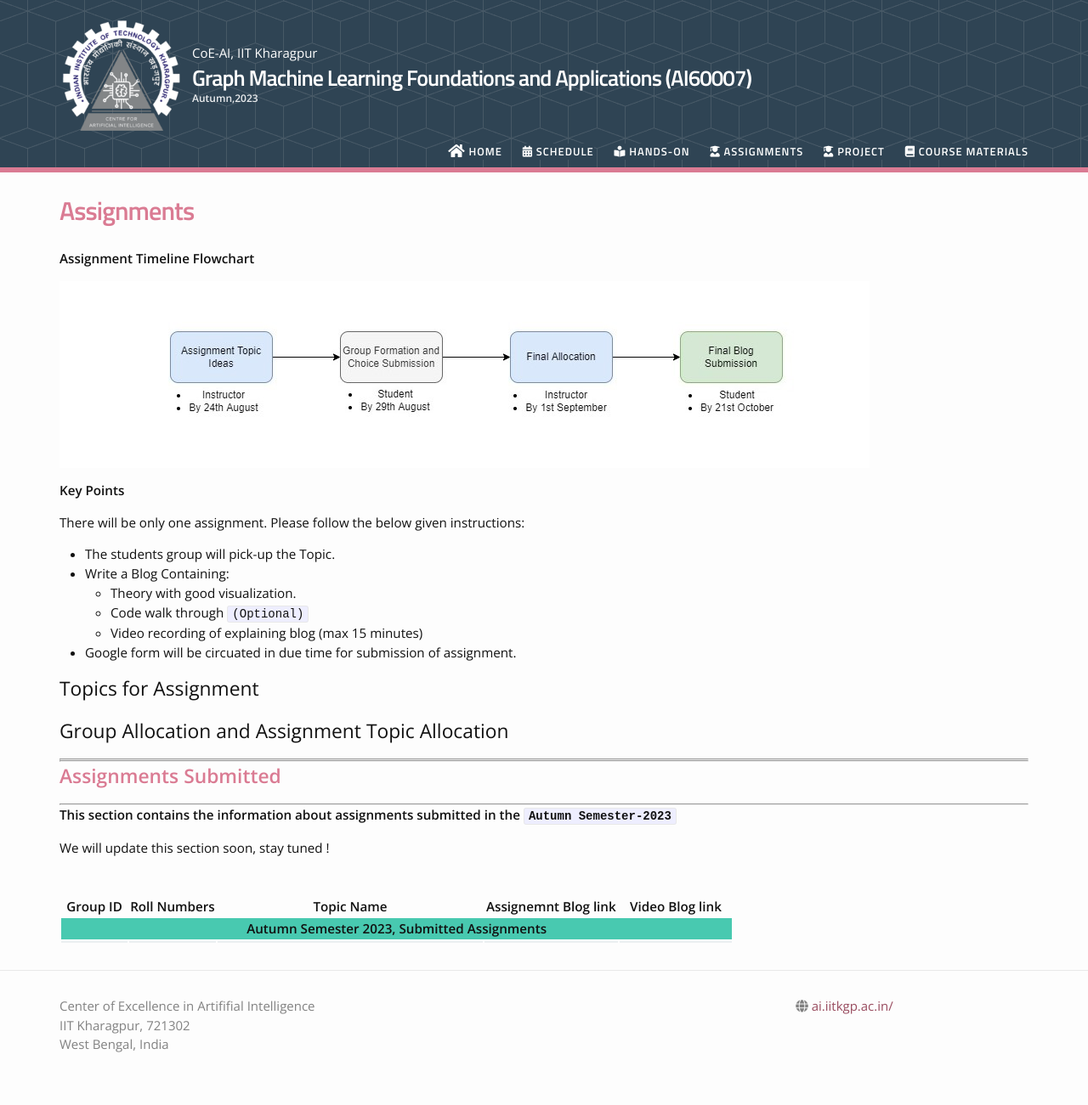
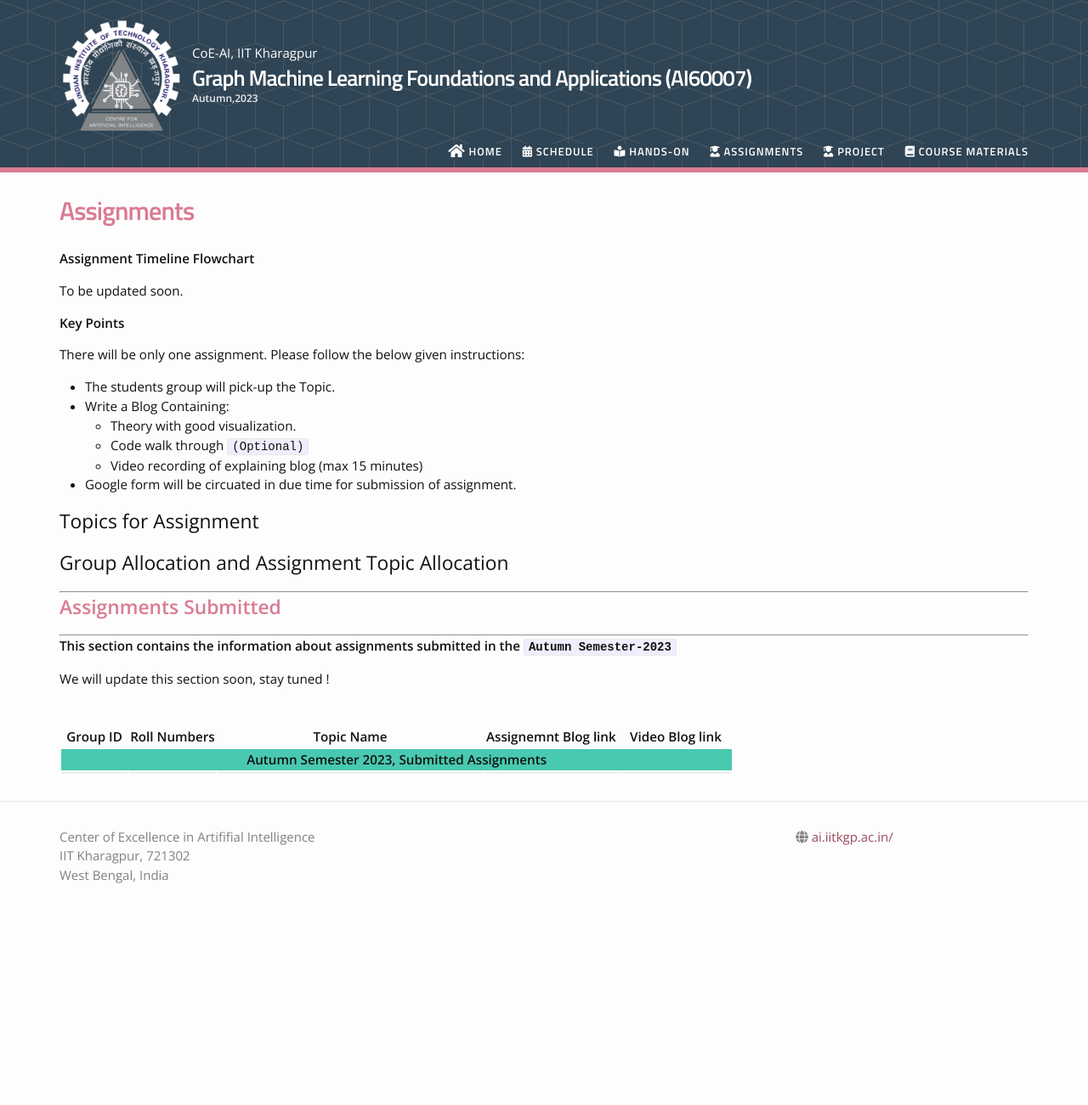
Before and after one commit to plaban/GMLFA_Autumn_2023, a Jekyll site: the page built from assignments.md, in a window 1280 px wide. Shown: the whole page at 85% size. Built offline with Jekyll 4.4.1, drawn with Linux system fonts in a browser that asks for light colours; nearby versions of some CDN libraries; after the commit the page ends 1101 px from its top, so only the background shows below that.

```diff
--- a/assignments.md
+++ b/assignments.md
@@ -5,7 +5,7 @@
 ---
 **Assignment Timeline Flowchart**
 
-![](/_images/assignment.jpg)
+To be updated soon.
 
 **Key Points**
 
@@ -24,7 +24,6 @@
 
 <h2>Group Allocation and Assignment Topic Allocation</h2>
 <!-- <p>Click on PDF to open the file: <a title="Download problems (pdf)" href="https://drive.google.com/file/d/1R4Bh8vm7l3JL7_3C2a1UverRDuPC3fyX/view?usp=sharing"><i class="fas fa-file-pdf"></i></a></p> -->
-------------------------------------------------------------------------------------------------------
 
 
 --------------------------------------------------------------------------------------------------------------------------------
```
